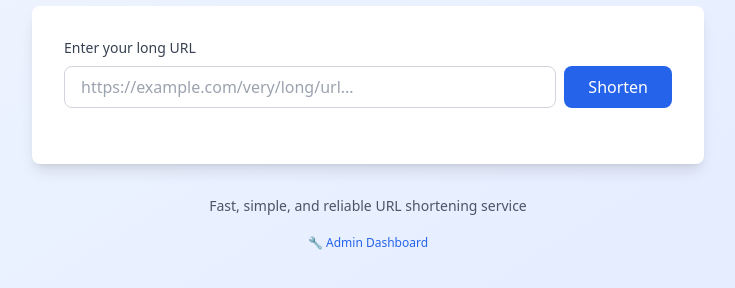
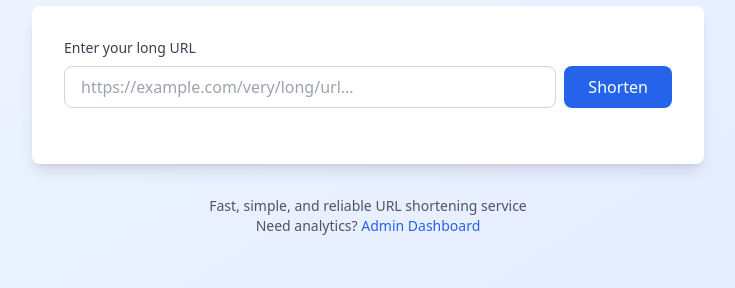
Before and after one commit to Shivateja-31/Url_Shortner, a website: page public/index.html in a window 1280 px wide. Shown: the part 114-402 px from the top of the page, without its empty margins (272-1007 px from the left). Drawn offline with nearby package versions, Linux system fonts and the light colour scheme.

Commit message:
Fix admin login routing and update main page link

```diff
--- a/public/index.html
+++ b/public/index.html
@@ -60,10 +60,11 @@
 
             <div class="mt-8 text-center text-gray-600 text-sm">
                 <p>Fast, simple, and reliable URL shortening service</p>
-                <div class="mt-4">
-                    <a href="/admin" class="text-blue-600 hover:underline text-xs">
-                        🔧 Admin Dashboard
-                    </a>
+                <div class="text-center">
+                    <p class="text-sm text-gray-600">
+                        Need analytics?
+                        <a href="/admin/login" class="text-blue-600 hover:underline font-medium">Admin Dashboard</a>
+                    </p>
                 </div>
             </div>
         </div>
```
Also changed, not shown: server.js (+6 -1 lines).
